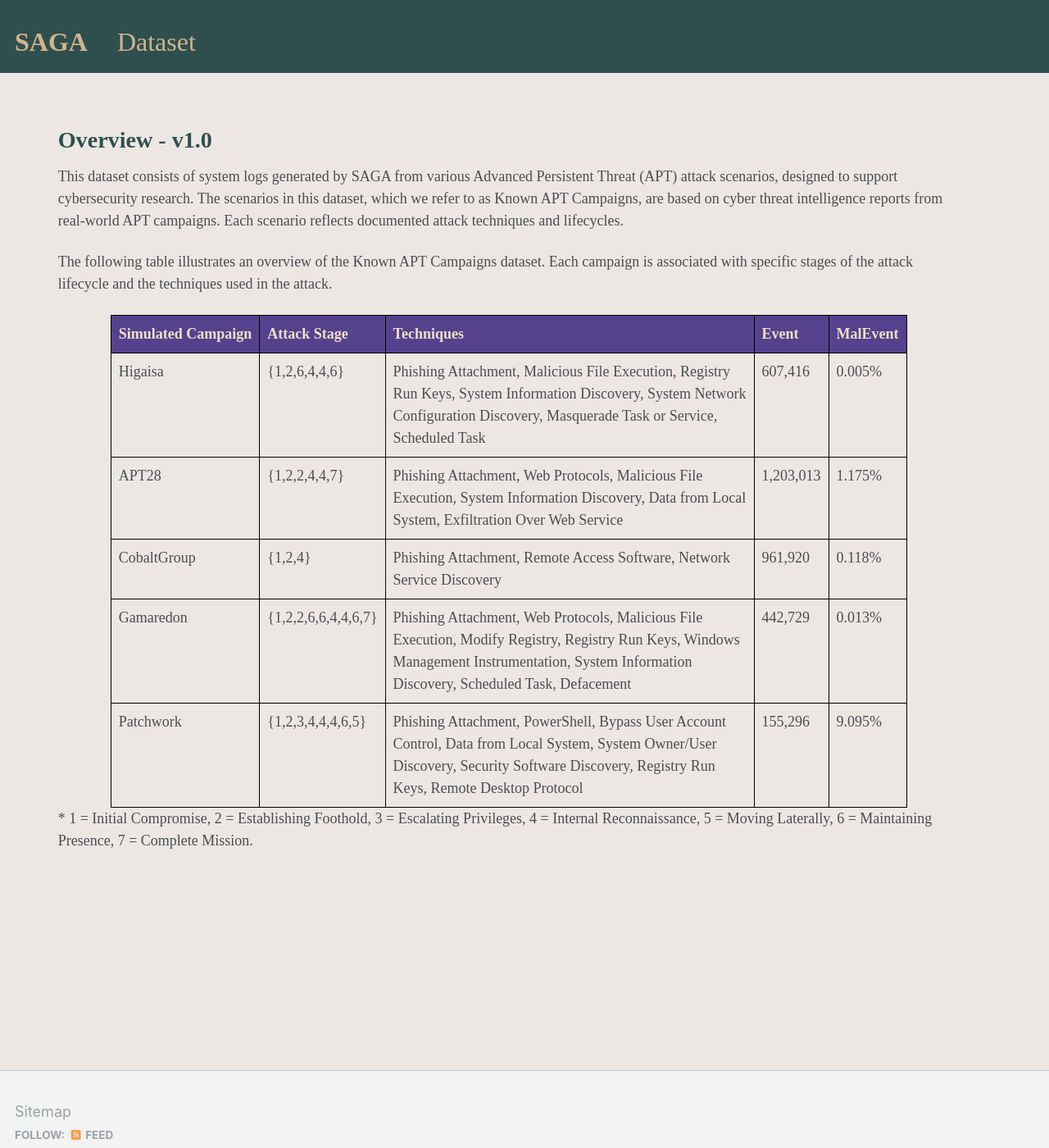
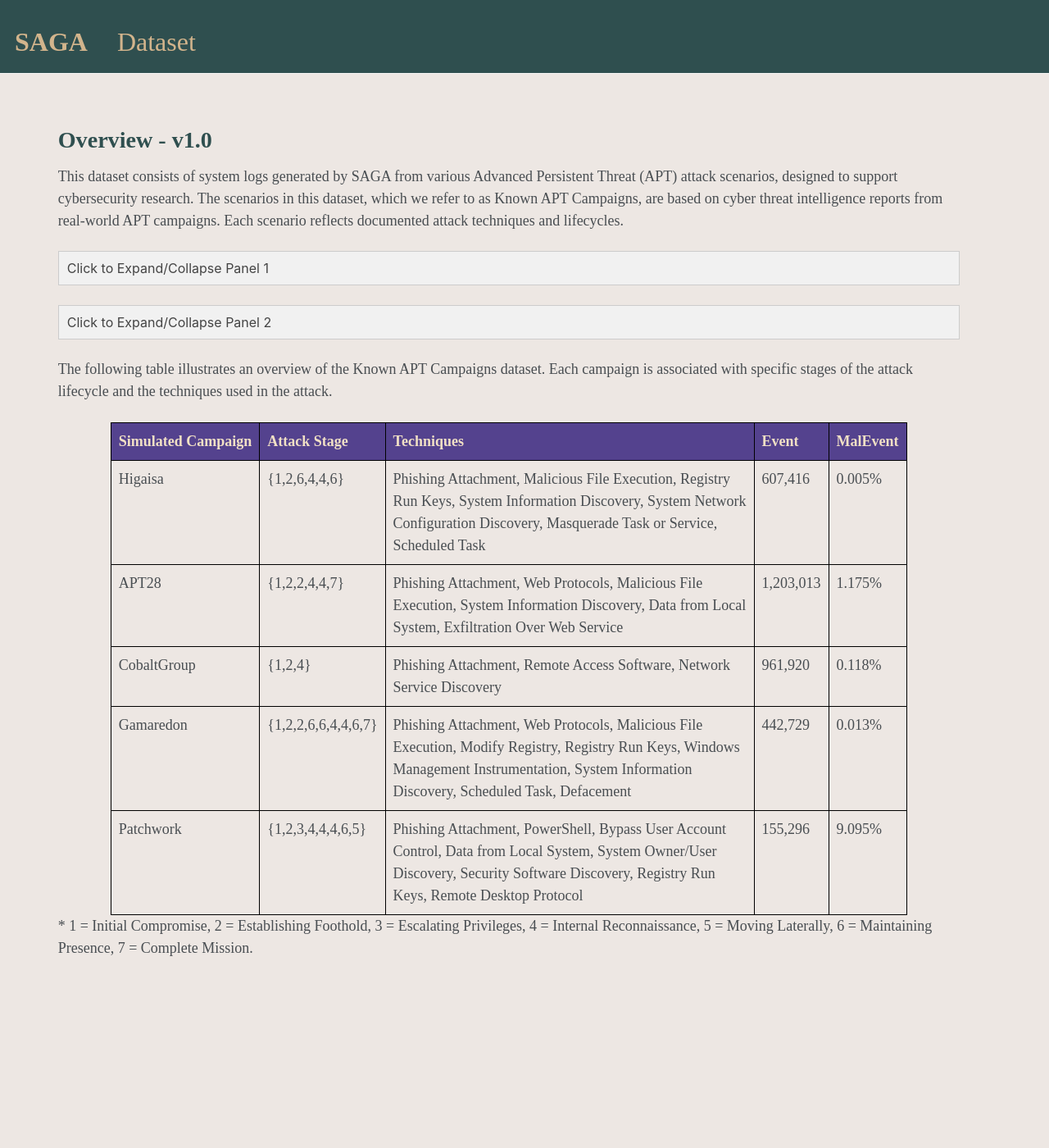
Before and after one commit to KKKK16/KKKK16.github.io, a Jekyll site: the page built from _pages/dataset_v1.md, in a window 1280 px wide and 1400 px high. Shown: the whole window at 82% size. Built offline with Jekyll 4.4.1, drawn with Linux system fonts in a browser that asks for light colours; part of the change alters nothing that is shown.

Commit message:
Update dataset_v1.md

```diff
--- a/_pages/dataset_v1.md
+++ b/_pages/dataset_v1.md
@@ -6,6 +6,57 @@ author_profile: false
 
 <h1 style= "color:#2F4F4F; font-family: 'Work Sans'; margin-top: 1em !important;">Overview - v1.0</h1>
 <p style="font-family: 'Work Sans';">This dataset consists of system logs generated by SAGA from various Advanced Persistent Threat (APT) attack scenarios, designed to support cybersecurity research. The scenarios in this dataset, which we refer to as Known APT Campaigns, are based on cyber threat intelligence reports from real-world APT campaigns. Each scenario reflects documented attack techniques and lifecycles.</p>
+
+<!-- Expansion Panel Button -->
+<button class="expansion-panel" onclick="togglePanel('panel1')">Click to Expand/Collapse Panel 1</button>
+
+<!-- Panel Content -->
+<div id="panel1" class="expansion-content" style="display: none;">
+    <p>This is the content of Panel 1. It will be shown or hidden when the panel is clicked.</p>
+</div>
+
+<!-- Expansion Panel Button -->
+<button class="expansion-panel" onclick="togglePanel('panel2')">Click to Expand/Collapse Panel 2</button>
+
+<!-- Panel Content -->
+<div id="panel2" class="expansion-content" style="display: none;">
+    <p>This is the content of Panel 2. It will be shown or hidden when the panel is clicked.</p>
+</div>
+
+<style>
+.expansion-panel {
+    background-color: #f1f1f1;
+    color: #444;
+    cursor: pointer;
+    padding: 10px;
+    width: 100%;
+    border: 1px solid #ccc;
+    text-align: left;
+    font-size: 16px;
+}
+
+.expansion-panel:hover {
+    background-color: #ddd;
+}
+
+.expansion-content {
+    padding: 10px;
+    background-color: #f9f9f9;
+    border: 1px solid #ddd;
+    margin-top: 5px;
+}
+</style>
+
+<script>
+function togglePanel(panelId) {
+    var panel = document.getElementById(panelId);
+    if (panel.style.display === "none") {
+        panel.style.display = "block";
+    } else {
+        panel.style.display = "none";
+    }
+}
+</script>
 
 <p style="font-family: 'Work Sans';">The following table illustrates an overview of the Known APT Campaigns dataset. Each campaign is associated with specific stages of the attack lifecycle and the techniques used in the attack.</p>
 <table style="border: 1px solid black; border-collapse: collapse; margin: 0 auto;">
```
